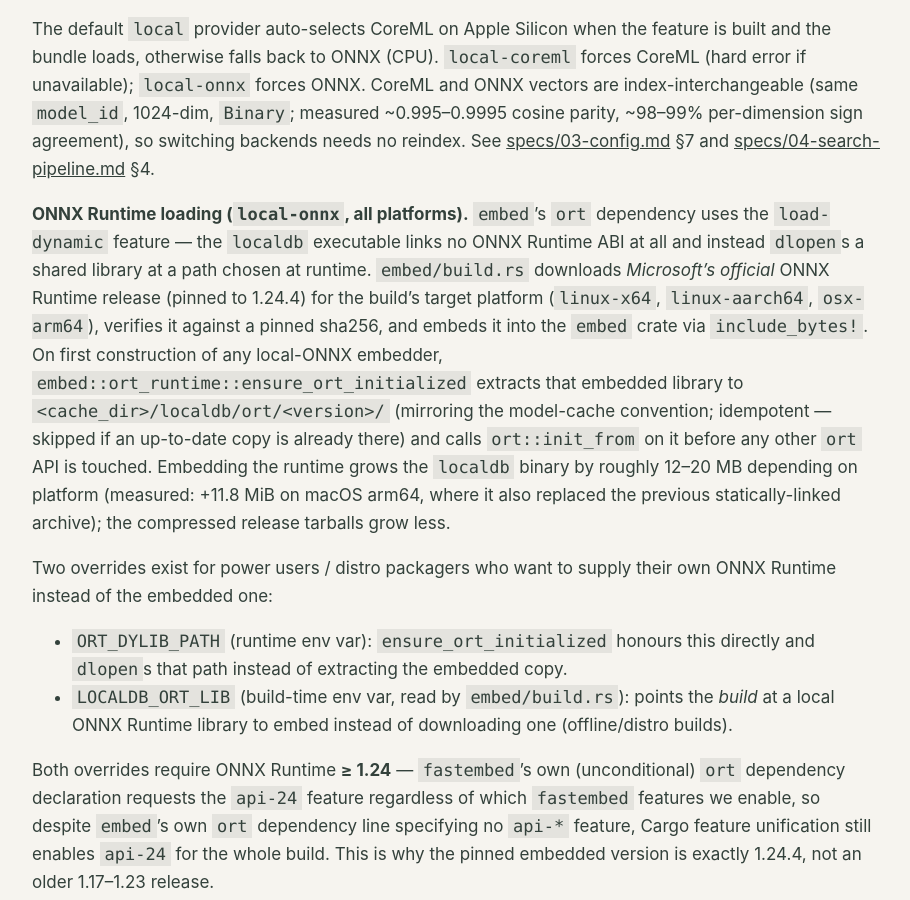
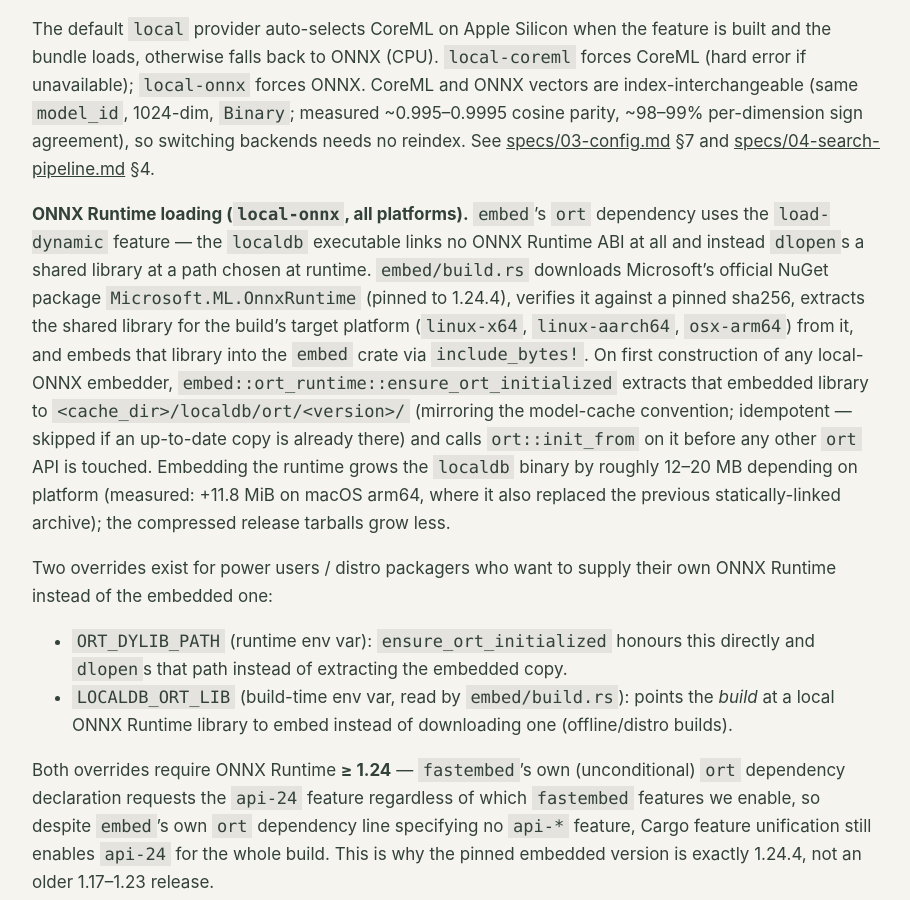
Before and after one commit to dokterbob/localdb, a Jekyll site: the page built from docs/architecture.md, in a window 1280 px wide and 900 px high, scrolled down 7143 px. Shown: the whole window, without its empty margins (48-958 px from the left). Built offline with Jekyll 4.4.1, drawn with Linux system fonts in a browser that asks for light colours; our own code applies the rules of GitHub Pages for plain Markdown files.

Commit message:
Fetch the embedded ONNX Runtime from Microsoft's NuGet package
github.com/microsoft/onnxruntime and all of its release assets have
returned 404 since 2026-11-17, so every build without a cached tarball
failed in embed/build.rs. The original 1.24.4 tarballs are not mirrored
anywhere, so their sha256 pins cannot be satisfied any more.

embed/build.rs now downloads Microsoft.ML.OnnxRuntime 1.24.4 from
api.nuget.org: one signed, immutable package carrying the linux-x64,
linux-arm64 and osx-arm64 libraries, pinned by its sha256. The target's
library is extracted from the zip under the same versioned file name as
before, and the 125 MB package is deleted once extracted. The download
streams to disk while hashing instead of buffering the body.

The NuGet builds are separate builds of the same release, so the
embedded bytes change (macOS dylib sha256 0db33e16...). Their floors
match the documented ones: GLIBC_2.27, GLIBCXX_3.4.22, CXXABI_1.3.11,
macOS 14.0.

embed's build-dependencies swap tar + flate2 for zip 9 with the same
spec as extract's, so the lockfile keeps a single zip and drops tar and
xattr.

Co-Authored-By: Claude Opus 5.5 <noreply@anthropic.com>

```diff
--- a/docs/architecture.md
+++ b/docs/architecture.md
@@ -283,16 +283,16 @@ agreement), so switching backends needs no reindex. See
 
 **ONNX Runtime loading (`local-onnx`, all platforms).** `embed`'s `ort` dependency uses the
 `load-dynamic` feature — the `localdb` executable links no ONNX Runtime ABI at all and instead
-`dlopen`s a shared library at a path chosen at runtime. `embed/build.rs` downloads _Microsoft's
-official_ ONNX Runtime release (pinned to 1.24.4) for the build's target platform (`linux-x64`,
-`linux-aarch64`, `osx-arm64`), verifies it against a pinned sha256, and embeds it into the `embed`
-crate via `include_bytes!`. On first construction of any local-ONNX embedder,
-`embed::ort_runtime::ensure_ort_initialized` extracts that embedded library to
-`<cache_dir>/localdb/ort/<version>/` (mirroring the model-cache convention; idempotent — skipped if
-an up-to-date copy is already there) and calls `ort::init_from` on it before any other `ort` API is
-touched. Embedding the runtime grows the `localdb` binary by roughly 12–20 MB depending on platform
-(measured: +11.8 MiB on macOS arm64, where it also replaced the previous statically-linked archive);
-the compressed release tarballs grow less.
+`dlopen`s a shared library at a path chosen at runtime. `embed/build.rs` downloads Microsoft's
+official NuGet package `Microsoft.ML.OnnxRuntime` (pinned to 1.24.4), verifies it against a pinned
+sha256, extracts the shared library for the build's target platform (`linux-x64`, `linux-aarch64`,
+`osx-arm64`) from it, and embeds that library into the `embed` crate via `include_bytes!`. On first
+construction of any local-ONNX embedder, `embed::ort_runtime::ensure_ort_initialized` extracts that
+embedded library to `<cache_dir>/localdb/ort/<version>/` (mirroring the model-cache convention;
+idempotent — skipped if an up-to-date copy is already there) and calls `ort::init_from` on it before
+any other `ort` API is touched. Embedding the runtime grows the `localdb` binary by roughly 12–20 MB
+depending on platform (measured: +11.8 MiB on macOS arm64, where it also replaced the previous
+statically-linked archive); the compressed release tarballs grow less.
 
 Two overrides exist for power users / distro packagers who want to supply their own ONNX Runtime
 instead of the embedded one:
```
Also changed, not shown: CLAUDE.md (+8 -7 lines), docs/release-engineering.md (+4 -3 lines), embed/Cargo.toml (+6 -4 lines), 2 other files.
